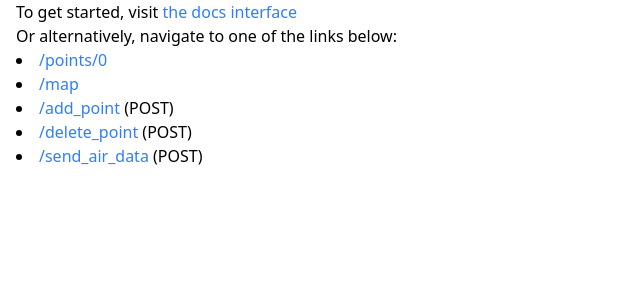
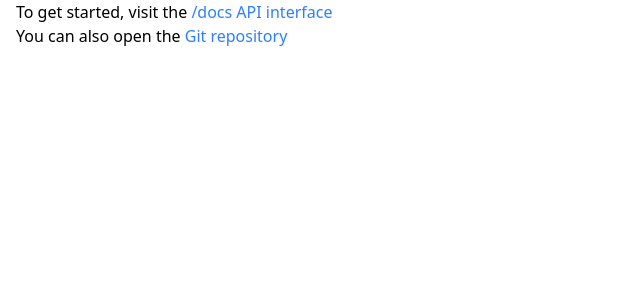
Before and after one commit to JoseTomanan/air-quality-monitoring, a FastAPI app: page / in a window 1280 px wide. Shown: the part 61-361 px from the top of the page, without its empty margins (0-640 px from the left). Run offline with FastAPI, Linux system fonts and the light colour scheme.

Commit message:
fix: Remove bullet points (and instead link to /docs interface)

```diff
--- a/templates/index.html
+++ b/templates/index.html
@@ -19,7 +19,9 @@
     <header>
         <h1>Air Quality Monitoring</h1>
     </header>
-    <h2>To get started, visit <a href="/docs">the docs interface</a></h2>
+    <h2>To get started, visit the <a href="/docs">/docs API interface</a></h2>
+    <h2>You can also open the <a href="https://github.com/JoseTomanan/air-quality-monitoring">Git repository</a></h2>
+    <!--
     <h2>Or alternatively, navigate to one of the links below:</h2>
     <ul class="list-inside list-disc">
         <li>
@@ -38,4 +40,5 @@
             <a href="/send_air_data">/send_air_data</a> (POST)
         </li>
     </ul>
+    -->
 {% endblock %}
```
